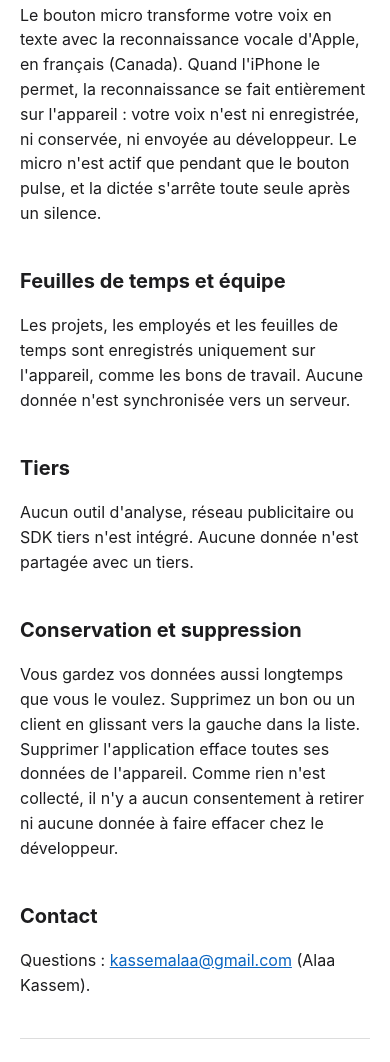
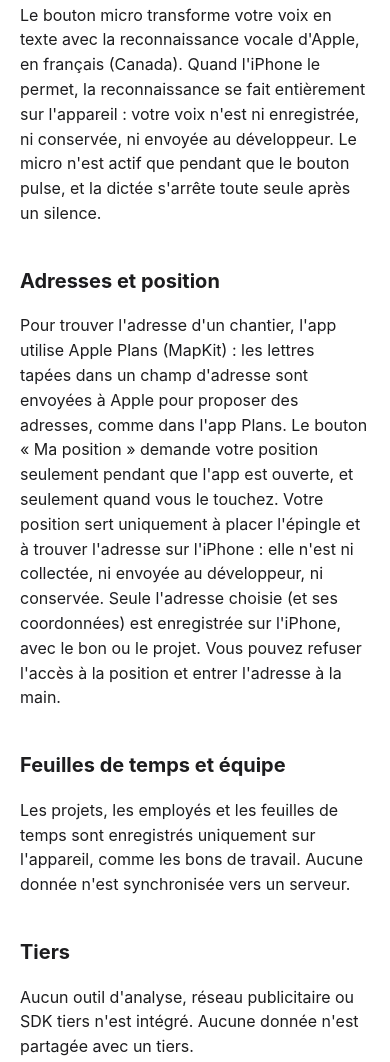
Before and after one commit to kassemalaa/bondetravail-app, a plain HTML site: page privacy.html in a window 390 px wide. Shown: the part 1385-2447 px from the top of the page. Drawn offline with Linux system fonts and the light colour scheme.

Commit message:
Confidentialite: adresses et position (MapKit, sur l'iPhone seulement)

```diff
--- a/privacy.html
+++ b/privacy.html
@@ -14,6 +14,8 @@
 <p>Les photos et le logo sont choisis avec le sélecteur de photos d'Apple : l'application ne voit que les images que vous sélectionnez et ne demande pas l'accès à toute votre photothèque. Si vous touchez « Prendre une photo », l'appareil photo est utilisé seulement pour cette photo, qui reste dans l'application sur votre appareil.</p>
 <h2>Dictée</h2>
 <p>Le bouton micro transforme votre voix en texte avec la reconnaissance vocale d'Apple, en français (Canada). Quand l'iPhone le permet, la reconnaissance se fait entièrement sur l'appareil : votre voix n'est ni enregistrée, ni conservée, ni envoyée au développeur. Le micro n'est actif que pendant que le bouton pulse, et la dictée s'arrête toute seule après un silence.</p>
+<h2>Adresses et position</h2>
+<p>Pour trouver l'adresse d'un chantier, l'app utilise Apple Plans (MapKit) : les lettres tapées dans un champ d'adresse sont envoyées à Apple pour proposer des adresses, comme dans l'app Plans. Le bouton « Ma position » demande votre position seulement pendant que l'app est ouverte, et seulement quand vous le touchez. Votre position sert uniquement à placer l'épingle et à trouver l'adresse sur l'iPhone : elle n'est ni collectée, ni envoyée au développeur, ni conservée. Seule l'adresse choisie (et ses coordonnées) est enregistrée sur l'iPhone, avec le bon ou le projet. Vous pouvez refuser l'accès à la position et entrer l'adresse à la main.</p>
 <h2>Feuilles de temps et équipe</h2>
 <p>Les projets, les employés et les feuilles de temps sont enregistrés uniquement sur l'appareil, comme les bons de travail. Aucune donnée n'est synchronisée vers un serveur.</p>
 <h2>Tiers</h2>
@@ -36,6 +38,8 @@
 <p>Photos and the logo are chosen with Apple's photo picker: the app only sees the images you select and does not ask for access to your whole library. If you tap "Prendre une photo", the camera is used only for that photo, which stays in the app on your device.</p>
 <h2>Dictation</h2>
 <p>The microphone button turns your voice into text with Apple's speech recognition, in Canadian French. When the iPhone supports it, recognition runs entirely on the device: your voice is not recorded, kept, or sent to the developer. The microphone is only active while the button pulses, and dictation stops by itself after a silence.</p>
+<h2>Addresses and location</h2>
+<p>To find a job site address, the app uses Apple Maps (MapKit): the letters typed in an address field are sent to Apple to suggest addresses, as in the Maps app. The "Ma position" button asks for your location only while the app is open, and only when you tap it. Your location is used only to place the pin and find the address on the iPhone: it is not collected, not sent to the developer, and not kept. Only the chosen address (and its coordinates) is saved on the iPhone, with the work order or project. You can deny location access and type the address by hand.</p>
 <h2>Timesheets and team</h2>
 <p>Projects, employees and timesheets are stored only on the device, like work orders. No data is synced to a server.</p>
 <h2>Third parties</h2>
```
